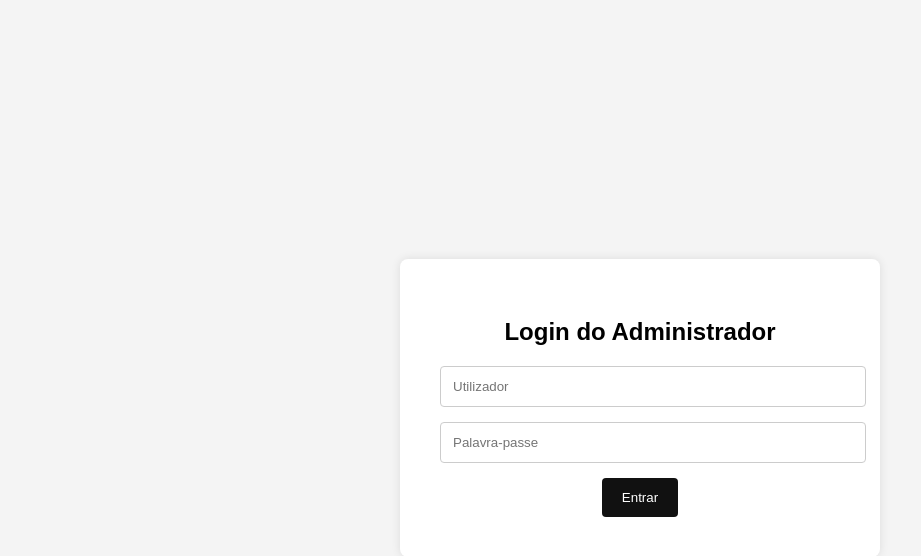
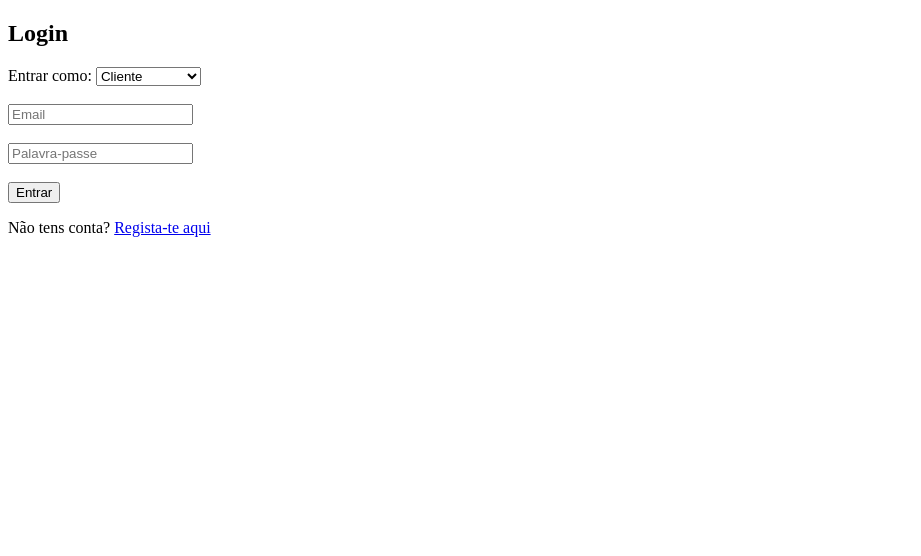
Before and after one commit to bsmarques04-blip/alltera-render, a Flask app: page /login in a window 1280 px wide. Shown: the top 556 px of the page, without its empty margins (0-921 px from the left). After the commit the page ends 237 px from the top, so only its background shows below. Run offline with Flask 2, Linux system fonts and the light colour scheme.

Commit message:
Substituição das rotas /login e /login_cliente por uma só e Template login_unificado.html

```diff
--- a/app.py
+++ b/app.py
@@ -8,9 +8,40 @@ app.secret_key = "segredo"
 
 UPLOAD_FOLDER = "static/images"
 
+@app.route("/login", methods=["GET", "POST"])
+def login_unificado():
+    if request.method == "POST":
+        tipo = request.form.get("tipo_utilizador")
+
+        if tipo == "admin":
+            username = request.form.get("username")
+            password = request.form.get("password")
+
+            if username == "admin" and password == "1234":
+                session["admin"] = True
+                flash("Login de administrador efetuado com sucesso!", "success")
+                return redirect(url_for("admin_panel"))
+            else:
+                flash("Credenciais de administrador inválidas.", "danger")
+
+        elif tipo == "cliente":
+            email = request.form.get("email")
+            password = request.form.get("password")
+
+            cliente = Cliente.get_or_none(Cliente.email == email)
+            if cliente and cliente.check_password(password):
+                session["cliente_id"] = cliente.id
+                session["cliente_nome"] = cliente.nome
+                flash(f"Bem-vindo, {cliente.nome}!", "success")
+                return redirect(url_for("index"))
+            else:
+                flash("Credenciais de cliente inválidas.", "danger")
+
+    return render_template("login_unificado.html")
+
 # ROTAS ADMIN
-@app.route("/login", methods=["GET", "POST"])
-def login():
+#@app.route("/login", methods=["GET", "POST"])
+#def login():
     if request.method == "POST":
         username = request.form.get("username")
         password = request.form.get("password")
@@ -193,8 +224,8 @@ def register_client():
 
     return render_template("register_client.html")
 
-@app.route("/login_cliente", methods=["GET", "POST"])
-def login_client():
+#@app.route("/login_cliente", methods=["GET", "POST"])
+#def login_client():
     if request.method == "POST":
         email = request.form.get("email")
         password = request.form.get("password")
--- a/templates/index.html
+++ b/templates/index.html
@@ -14,8 +14,7 @@
       <li><a href="#">Veículos</a></li>
       <li><a href="#">Sobre</a></li>
       <li><a href="#">Contacto</a></li>
-      <li><a href="{{ url_for('login') }}">Login</a></li>
-      <li><a href="{{ url_for('login_client') }}">Login Cliente</a></li>
+      <li><a href="{{ url_for('login_unificado') }}">Login</a></li>
       <li><a href="{{ url_for('register_client') }}">Registar</a></li>
     </ul>
   </nav>
--- /dev/null
+++ b/templates/login_unificado.html
@@ -0,0 +1,45 @@
+<!DOCTYPE html>
+<html lang="pt">
+<head>
+  <meta charset="UTF-8">
+  <title>Login</title>
+  <script>
+    function mostrarCampos(tipo) {
+      document.getElementById("admin_fields").style.display = tipo === "admin" ? "block" : "none";
+      document.getElementById("cliente_fields").style.display = tipo === "cliente" ? "block" : "none";
+    }
+  </script>
+</head>
+<body>
+  <h2>Login</h2>
+  <form method="POST">
+    <label>Entrar como:</label>
+    <select name="tipo_utilizador" onchange="mostrarCampos(this.value)">
+      <option value="cliente">Cliente</option>
+      <option value="admin">Administrador</option>
+    </select><br><br>
+
+    <div id="cliente_fields" style="display: block;">
+      <input type="email" name="email" placeholder="Email"><br><br>
+      <input type="password" name="password" placeholder="Palavra-passe"><br><br>
+    </div>
+
+    <div id="admin_fields" style="display: none;">
+      <input type="text" name="username" placeholder="Utilizador"><br><br>
+      <input type="password" name="password" placeholder="Palavra-passe"><br><br>
+    </div>
+
+    <button type="submit">Entrar</button>
+  </form>
+
+  <p>Não tens conta? <a href="{{ url_for('register_client') }}">Regista-te aqui</a></p>
+
+  {% with messages = get_flashed_messages(with_categories=true) %}
+    {% if messages %}
+      {% for category, message in messages %}
+        <p>{{ message }}</p>
+      {% endfor %}
+    {% endif %}
+  {% endwith %}
+</body>
+</html>
```
Also changed, not shown: templates/admin_veiculos_gestão.html (renamed from templates/admin_veiculos_gestao.html).
